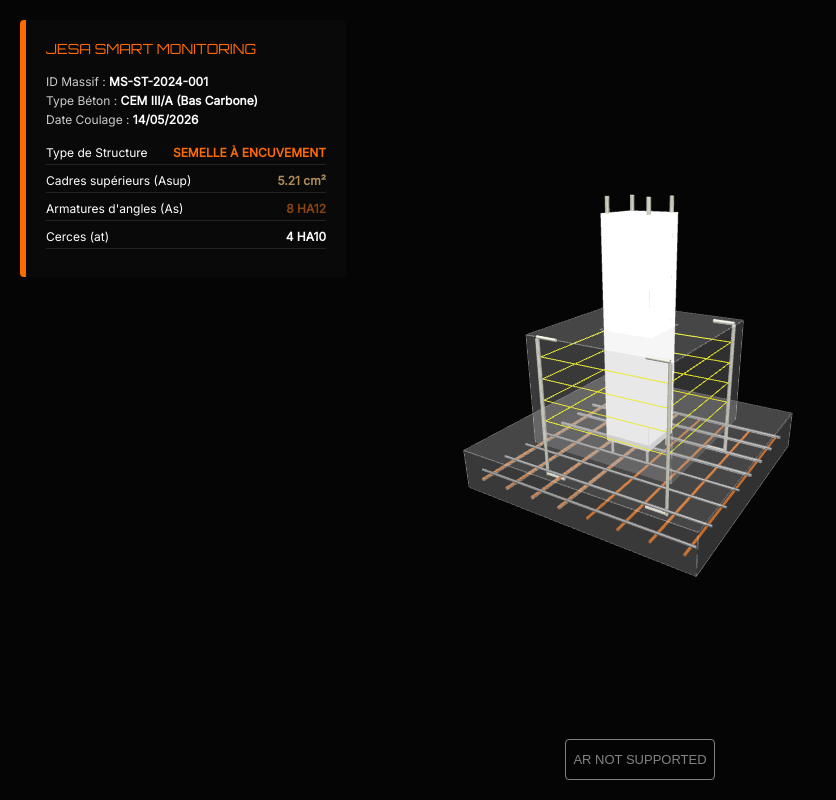
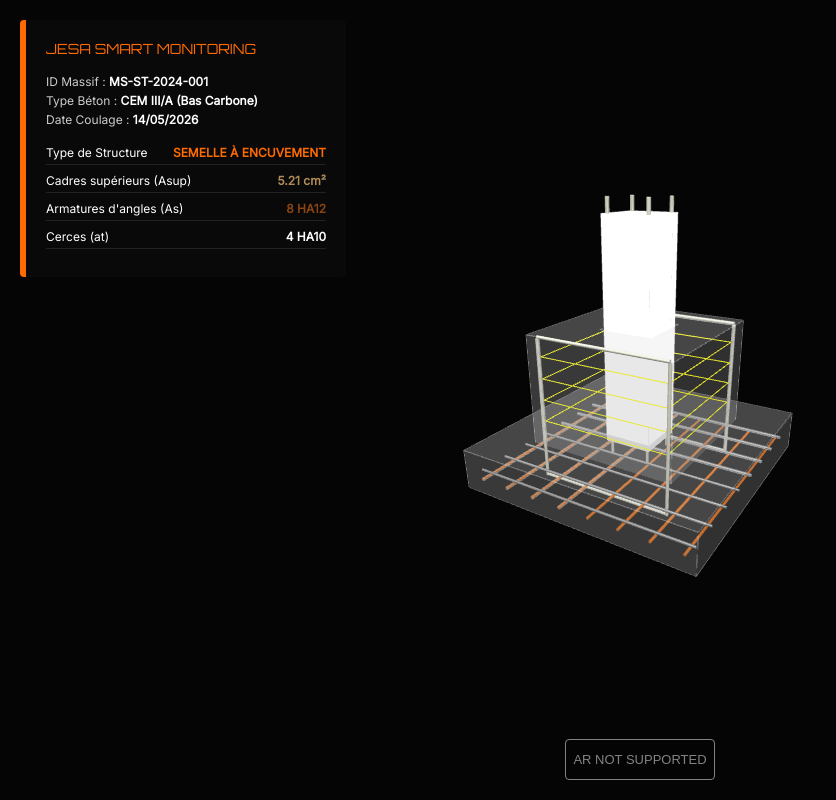
Before and after one commit to elouazzaniimanal-blip/Jesa-3D-Viewer, a plain HTML site: page index.html in a window 1280 px wide. Shown: the whole page, without its empty margins (0-836 px from the left). Drawn offline with nearby package versions, Linux system fonts and the light colour scheme; animation ran at ten frames a second.

Commit message:
Update index.html

```diff
--- a/index.html
+++ b/index.html
@@ -148,7 +148,6 @@ function addEdges(mesh) {
 
     // --- AJOUT : ARMATURES EN U DANS LES 4 EXTRÉMITÉS DE L'ENCUVEMENT ---
     const rBarreEnc = 0.012;
-    const longRetour = 0.16; // Longueur des retours horizontaux pliés
 
     posA.forEach(p => {
         const ancrageGroup = new THREE.Group();
@@ -164,23 +163,25 @@ function addEdges(mesh) {
         addEdges(vBrin);
         ancrageGroup.add(vBrin);
 
-        // Patte inférieure (Pliée vers l'intérieur de l'encuvement)
-        const pInf = new THREE.Mesh(new THREE.CylinderGeometry(rBarreEnc, rBarreEnc, longRetour, 8), matBeigeAs);
-        pInf.rotation.z = Math.PI / 2;
-        pInf.rotation.y = 0;
-        pInf.position.set(xEnc - (longRetour / 2) * p.x, -totalH / 2 + 0.03, zEnc);
-        addEdges(pInf);
-        ancrageGroup.add(pInf);
+        group.add(ancrageGroup);
+    });
 
-        // Crochet supérieur (Plié vers l'intérieur au niveau du sommet de l'encuvement)
-        const pSup = new THREE.Mesh(new THREE.CylinderGeometry(rBarreEnc, rBarreEnc, longRetour, 8), matBeigeAs);
-        pSup.rotation.z = Math.PI / 2;
-        pSup.rotation.y = 0;
-        pSup.position.set(xEnc - (longRetour / 2) * p.x, -totalH / 2 + eRadier + hf - 0.02, zEnc);
-        addEdges(pSup);
-        ancrageGroup.add(pSup);
+    // Pattes inférieures reliées en un seul trait avec les armatures en face
+    [-1, 1].forEach(z => {
+        const patteInf = new THREE.Mesh(new THREE.CylinderGeometry(rBarreEnc, rBarreEnc, L_enc - 0.10, 8), matBeigeAs);
+        patteInf.rotation.z = Math.PI / 2;
+        patteInf.position.set(0, -totalH / 2 + 0.03, ((L_enc / 2) - 0.05) * z);
+        addEdges(patteInf);
+        group.add(patteInf);
+    });
 
-        group.add(ancrageGroup);
+    // Crochets supérieurs reliés en un seul trait avec les armatures en face
+    [-1, 1].forEach(z => {
+        const patteSup = new THREE.Mesh(new THREE.CylinderGeometry(rBarreEnc, rBarreEnc, L_enc - 0.10, 8), matBeigeAs);
+        patteSup.rotation.z = Math.PI / 2;
+        patteSup.position.set(0, -totalH / 2 + eRadier + hf - 0.02, ((L_enc / 2) - 0.05) * z);
+        addEdges(patteSup);
+        group.add(patteSup);
     });
 
     // --- 7. FERRAILLAGE : CADRES DU POTEAU (BEIGE OU STANDARD) ---
```
